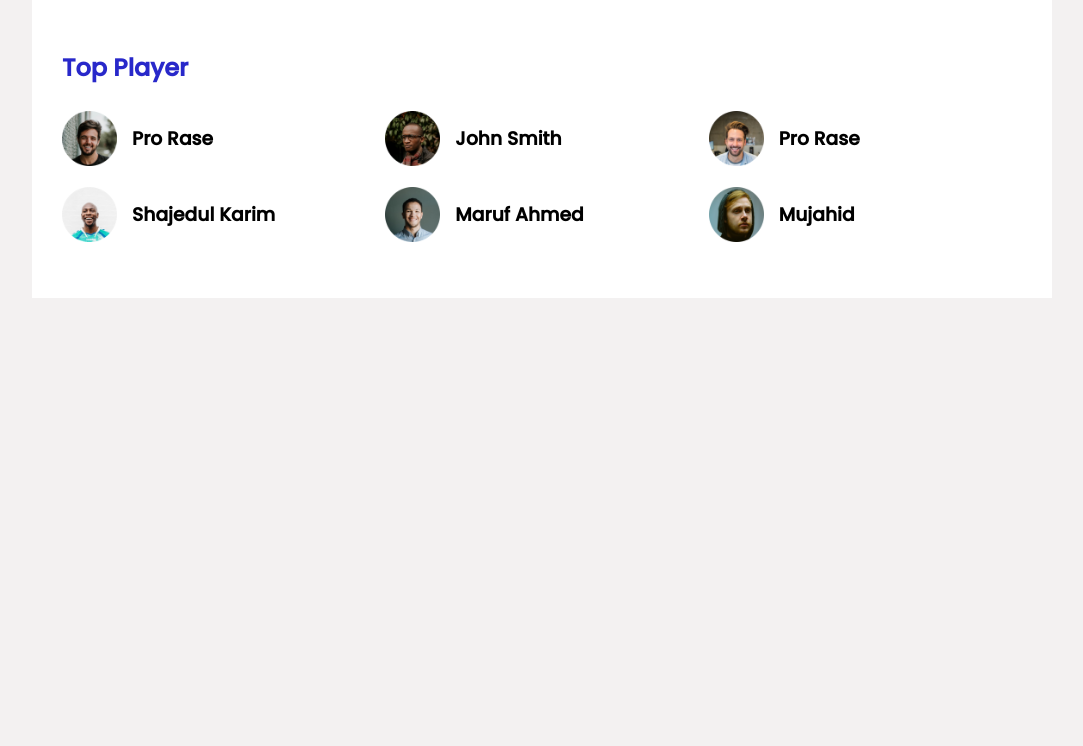
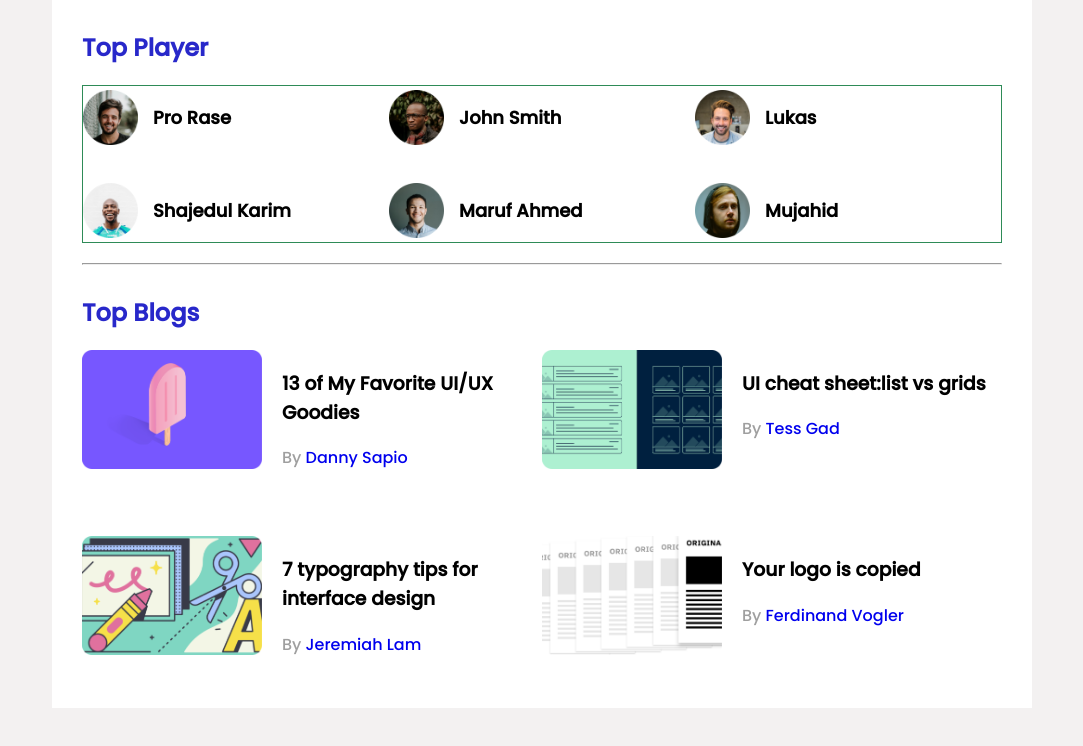
Before and after one commit to Nozibul/Leader-board-9, a plain HTML site: page index.html in a window 1280 px wide. Shown: the whole page, without its empty margins (98-1181 px from the left). Drawn offline with Linux system fonts and the light colour scheme.

Commit message:
top blogs

```diff
--- a/index.html
+++ b/index.html
@@ -29,7 +29,7 @@
                     </div>
                     <div class="player">
                         <img src="images/players/player-3.png" alt="">
-                        <h3 class="player-name">Pro Rase</h3>
+                        <h3 class="player-name">Lukas</h3>
                     </div>
                     <div class="player">
                         <img src="images/players/player-4.png" alt="">
@@ -46,13 +46,53 @@
               </div>
 
             </div>
+            <hr>
             <div class="top-blog">
-                <h2></h2>
-                <div class="blog">
-
+                <h2>Top Blogs</h2>
+                <div class="blogs">
+                   <div class="blog">
+                       <div class="thumbnail">
+                           <img src="images/blogs/blog-1.png" alt="">
+                       </div>
+                       <div class="blog-info">
+                           <h3 class="blog-title">
+                            13 of My Favorite UI/UX Goodies
+                           </h3>
+                           <p>By<a href="#"> Danny Sapio</a></p>
+                       </div>
+                   </div>
+                   <div class="blog">
+                        <div class="thumbnail">
+                            <img src="images/blogs/blog-2.png" alt="">
+                        </div>
+                        <div class="blog-info">
+                            <h3 class="blog-title">UI cheat sheet:list vs grids</h3>
+                            <p>By <a href="#">Tess Gad</a></p>
+                        </div>
+                    </div>
+                    <div class="blog">
+                        <div class="thumbnail">
+                            <img src="images/blogs/blog-3.png" alt="">
+                        </div>
+                        <div class="blog-info">
+                            <h3 class="blog-title">7 typography tips for interface design</h3>
+                            <p>By <a href="#">Jeremiah Lam</a></p>
+                        </div>
+                    </div>
+                    <div class="blog">
+                        <div class="thumbnail">
+                            <img src="images/blogs/blog-4.png" alt="">
+                        </div>
+                        <div class="blog-info">
+                            <h3 class="blog-title">Your logo is copied</h3>
+                            <p>By <a href="#">Ferdinand Vogler</a></p>
+                        </div>
+                    </div>
                 </div>
 
+
             </div>
+
         </section>
     </main>
 </body>
--- a/style.css
+++ b/style.css
@@ -15,21 +15,26 @@ main{
     justify-content: center;
 }
 .container{
-    width: 960px;
-    background-color: #fff;
-    padding: 30px;
+    width: 920px;
+    background-color: #ffffff;
+    padding:30px 30px 0px 30px;
 }
 h2{
     font-size: 24px;
     color: rgb(40, 40, 202);
+    margin-top: 0px;
+    margin-bottom: 0px;
 }
 .players{
     display: grid;
     grid-template-columns: repeat(3, 1fr);
-    grid-gap: 10px;
+    grid-row-gap: 30px;
+    border: 1px solid seagreen;
+    margin-top: 20px;
+
 }
 .player{
-    display: flex;
+    display: flex;/* player er vitore ja kisu thakbe sobi flex hoa jabe */
     align-items: center;
 }
 .player img{
@@ -39,4 +44,37 @@ h2{
 }
 .player-name{
     margin-left: 15px;
+    font-size: 18px;
+
 }
+hr{
+    margin-top: 20px;
+    margin-bottom: 30px;
+}
+
+/* Top Blogs style start  */
+.blogs{
+    display: grid;
+    grid-template-columns: repeat(2, 1fr);
+    grid-row-gap: 15px;
+    margin-top: 20px;
+}
+.blog{
+    display: flex;
+}
+.blog .thumbnail img{
+    width: 180px;
+    height: 120;
+}
+.blog-info {
+    margin-bottom: 15px;
+    padding-left: 20px;
+    padding-bottom: 20px;
+}
+.blog-info p{
+    color: #9f9f9f;
+}
+.blog-info a{
+    text-decoration: none;
+    font-size: 16px;
+}
```
